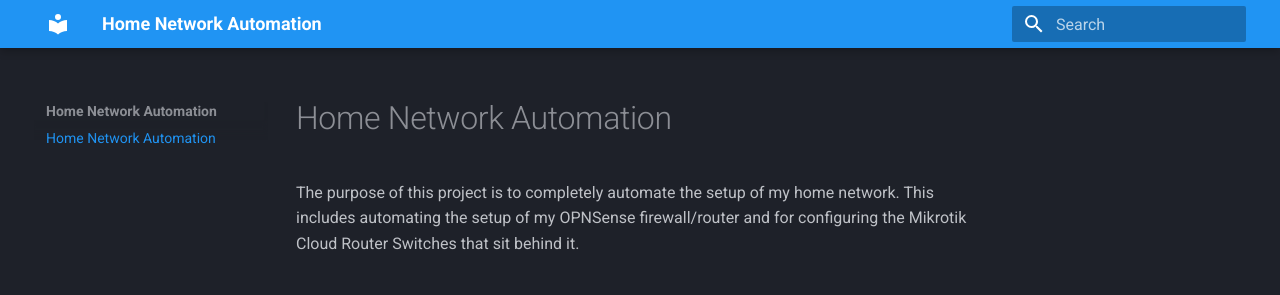
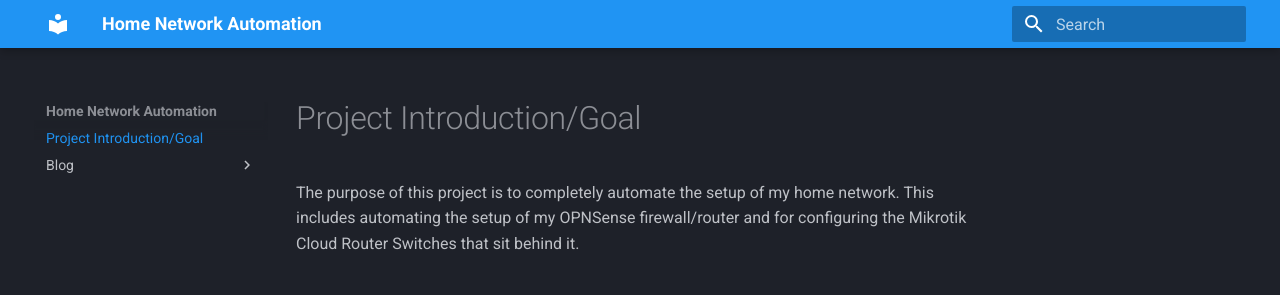
Before and after one commit to drinferno2001/HOME_NETWORK_AUTOMATION_WIKI, an MkDocs documentation site: the page built from docs/index.md, in a window 1280 px wide. Shown: the top 295 px of the page. Built offline with MkDocs 1.6.1 and Material for MkDocs 9.7.7, drawn with Linux system fonts in a browser that asks for light colours.

Commit message:
Updated MKDocs documentation to include blog posts (to be used for work logs) and I updated the initial page heading (so that the project's introduction/goal was highlighted).

```diff
--- a/docs/index.md
+++ b/docs/index.md
@@ -1,3 +1,3 @@
-# Home Network Automation
+# Project Introduction/Goal
 
 The purpose of this project is to completely automate the setup of my home network. This includes automating the setup of my OPNSense firewall/router and for configuring the Mikrotik Cloud Router Switches that sit behind it.
--- a/mkdocs.yml
+++ b/mkdocs.yml
@@ -5,3 +5,7 @@
     primary: blue
     scheme: slate
   name: material
+
+plugins:
+  - search
+  - blog
```
Also changed, not shown: docs/blog/index.md (added, +1 -0 lines), docs/blog/posts/4_27_2025.md (added, +26 -0 lines).
